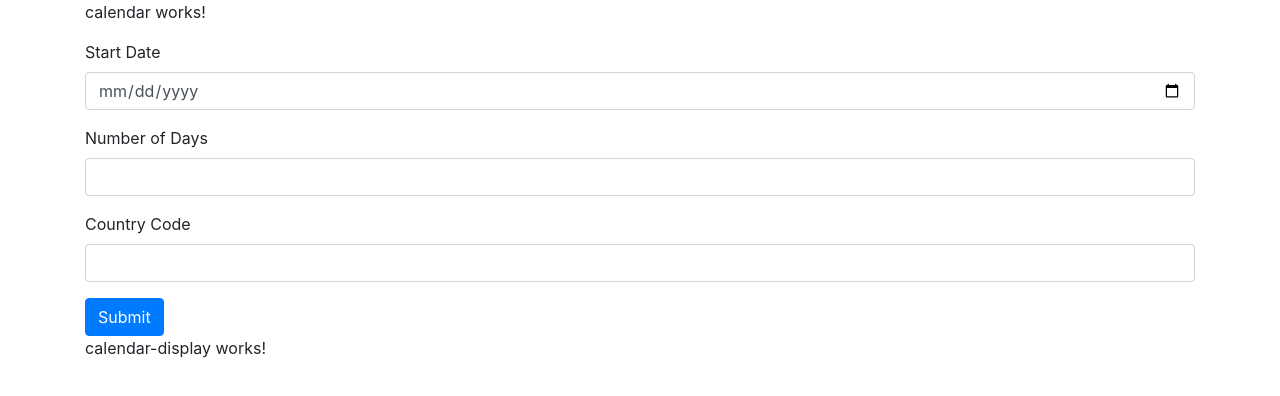
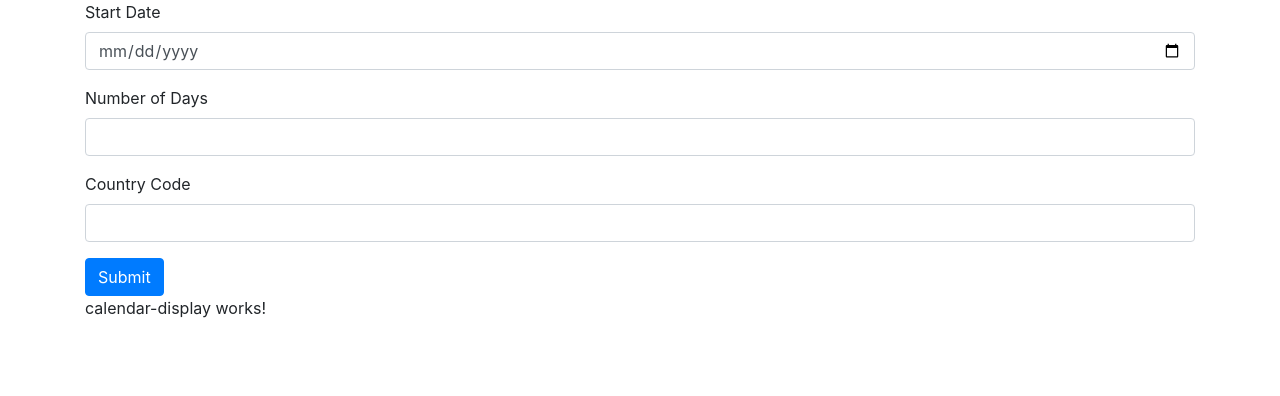
Before and after one commit to chris-witt/ui-coding-challenge, an Angular app: page / in a window 1280 px wide. Shown: the top 396 px of the page. Built offline with nearby package versions, Linux system fonts and the light colour scheme.

Commit message:
calendar obviously works, don't need the text

```diff
--- a/src/app/calendar/calendar.component.html
+++ b/src/app/calendar/calendar.component.html
@@ -1,5 +1,2 @@
-<p>
-  calendar works!
-</p>
 <app-calendar-form></app-calendar-form>
 <app-calendar-display></app-calendar-display>
```
